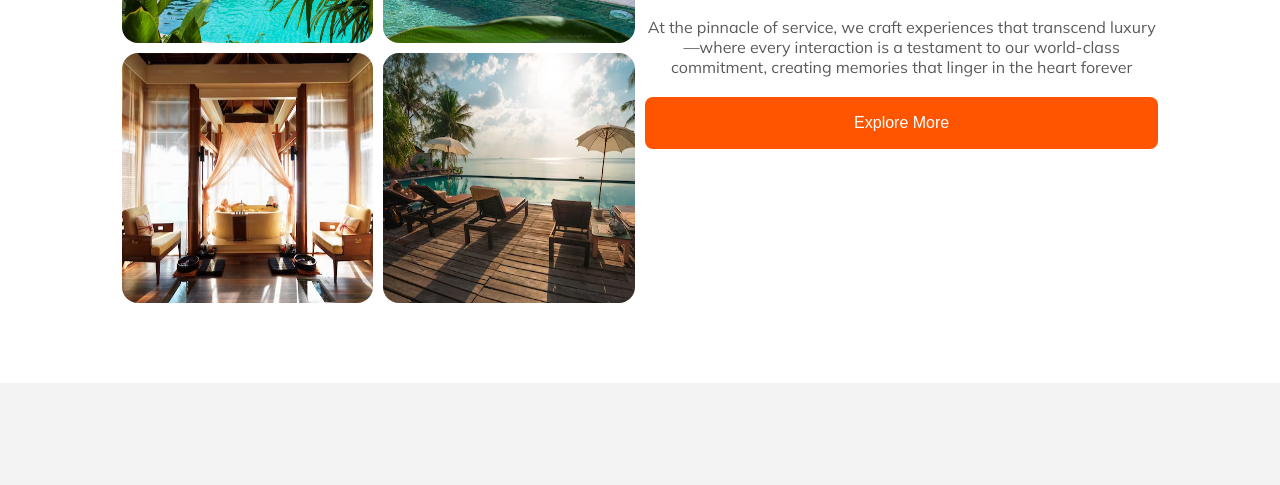
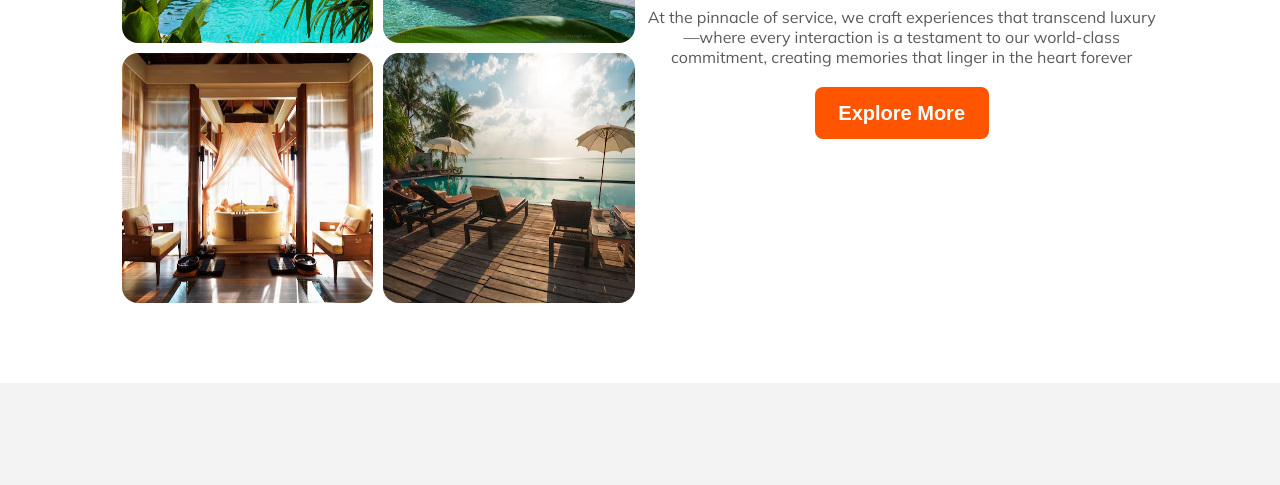
Before and after one commit to Hossain5990/my-second-assignment, a plain HTML site: page index.html in a window 1280 px wide. Shown: the part 4148-4633 px from the top of the page. Drawn offline with Linux system fonts and the light colour scheme.

Commit message:
finally done

```diff
--- a/index.html
+++ b/index.html
@@ -175,7 +175,7 @@
             <div class="bonus-content">
                 <h3>About Travel</h3>
                 <p>At the pinnacle of service, we craft experiences that transcend luxury—where every interaction is a testament to our world-class commitment, creating memories that linger in the heart forever</p>
-                <button class="primary-button">Explore More</button>
+                <button class="popular-button">Explore More</button>
 
             </div>
         </section>
```
